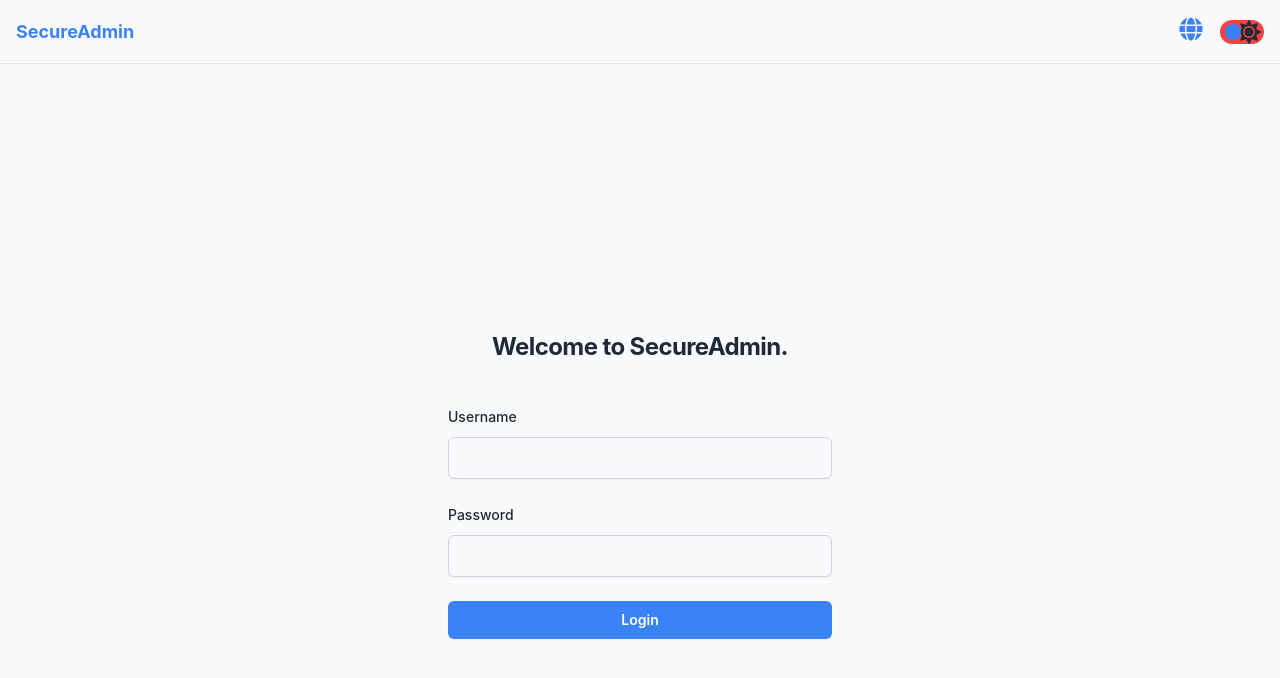
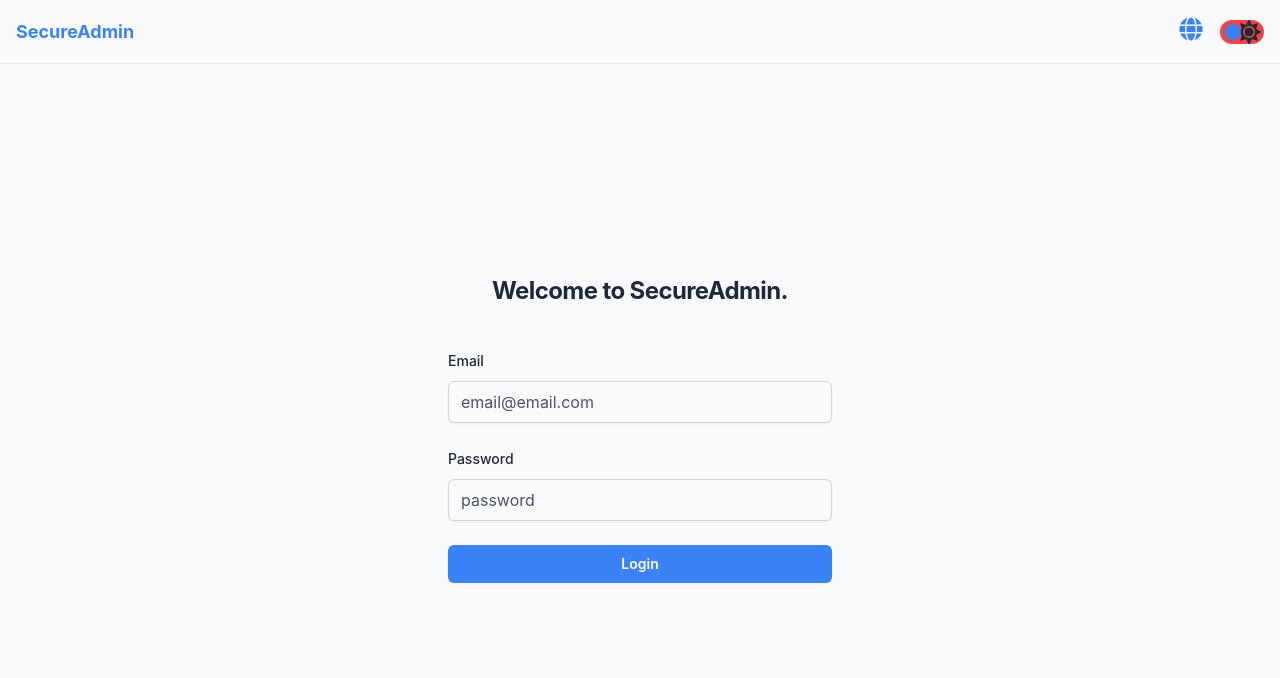
Before and after one commit to Meitchouk/SecureAdmin-frontend, a React (Vite) app: page / in a window 1280 px wide. Shown: the top 678 px of the page. Built offline with nearby package versions, Linux system fonts and the light colour scheme; no server answers; what tailwindcss-dark-mode would draw is missing.

Commit message:
login changes

```diff
--- a/src/pages/login/Login.tsx
+++ b/src/pages/login/Login.tsx
@@ -6,7 +6,7 @@ import Spinner from "../../components/Spinner";
 import { useTranslation } from "react-i18next";
 
 const Login = () => {
-  const [username, setUsername] = useState("");
+  const [email, setEmail] = useState("");
   const [password, setPassword] = useState("");
   const [message, setMessage] = useState("");
   const [showAlert, setShowAlert] = useState(false);
@@ -21,7 +21,7 @@ const Login = () => {
     e.preventDefault();
     setLoading(true);
     try {
-      const response = await login(username, password);
+      const response = await login(email, password);
       const { access_token, user } = response;
 
       // Almacenar el token en el localStorage
@@ -58,7 +58,7 @@ const Login = () => {
   };
 
   return (
-    <div className="flex min-h-screen flex-col justify-center px-6 py-12 lg:px-8 bg-light-background dark:bg-dark-background">
+    <div className="flex min-h-screen flex-col justify-center px-6 py-12 lg:px-8 bg-light-background dark:bg-dark-background pb-40">
       {showAlert && (
         <Alert
           type={alertType}
@@ -76,20 +76,21 @@ const Login = () => {
         <form className="space-y-6" onSubmit={handleLogin}>
           <div>
             <label
-              htmlFor="username"
+              htmlFor="email"
               className="block text-sm font-medium leading-6 text-light-textPrimary dark:text-dark-textPrimary"
             >
-              {t("USERNAME")}
+              {t("EMAIL")}
             </label>
             <div className="mt-2">
               <input
-                id="username"
-                name="username"
+                id="email"
+                name="email"
                 type="text"
                 required
-                value={username}
-                onChange={(e) => setUsername(e.target.value)}
+                value={email}
+                onChange={(e) => setEmail(e.target.value)}
                 className="block w-full rounded-md border border-gray-300 py-2 px-3 text-light-textPrimary dark:text-dark-textPrimary bg-light-background dark:bg-dark-background shadow-sm placeholder:text-light-textSecondary dark:placeholder:text-dark-textSecondary focus:outline-none focus:ring-2 focus:ring-light-primary dark:focus:ring-dark-primary"
+                placeholder="email@email.com"
               />
             </div>
           </div>
@@ -109,6 +110,7 @@ const Login = () => {
                 required
                 value={password}
                 onChange={(e) => setPassword(e.target.value)}
+                placeholder="password"
                 className="block w-full rounded-md border border-gray-300 py-2 px-3 text-light-textPrimary dark:text-dark-textPrimary bg-light-background dark:bg-dark-background shadow-sm placeholder:text-light-textSecondary dark:placeholder:text-dark-textSecondary focus:outline-none focus:ring-2 focus:ring-light-primary dark:focus:ring-dark-primary"
               />
             </div>
```
